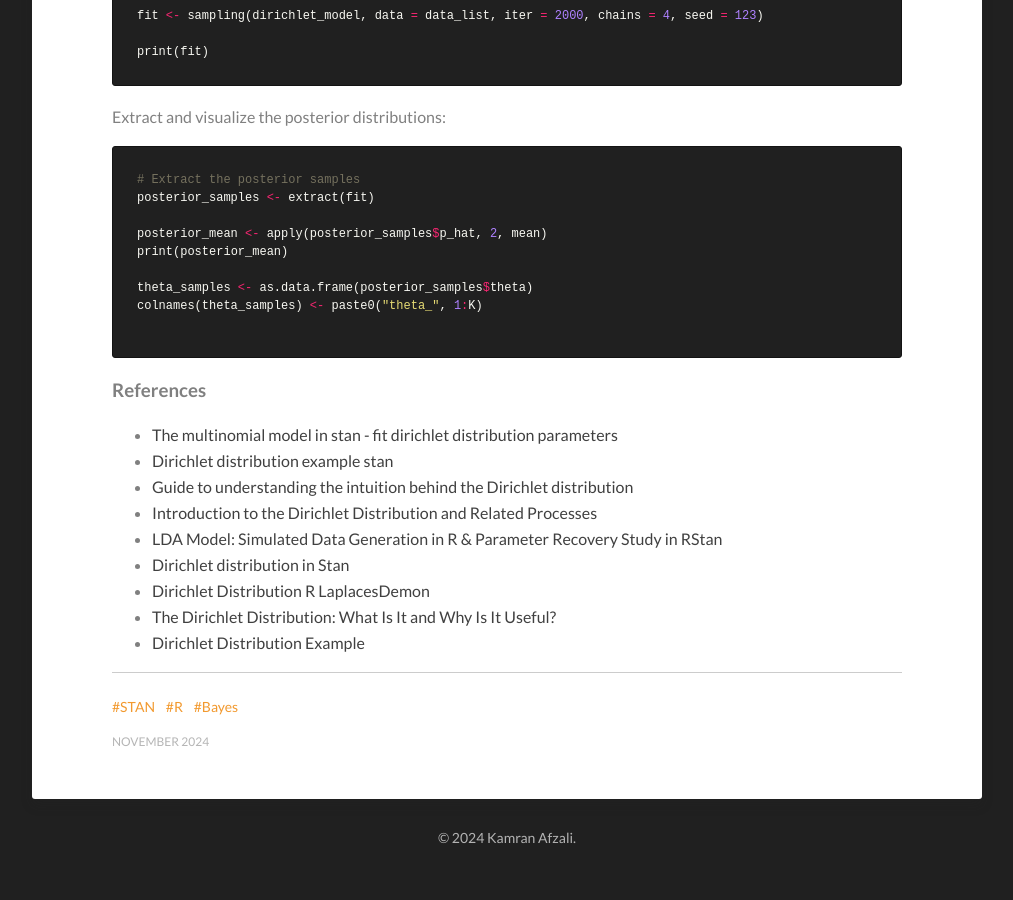
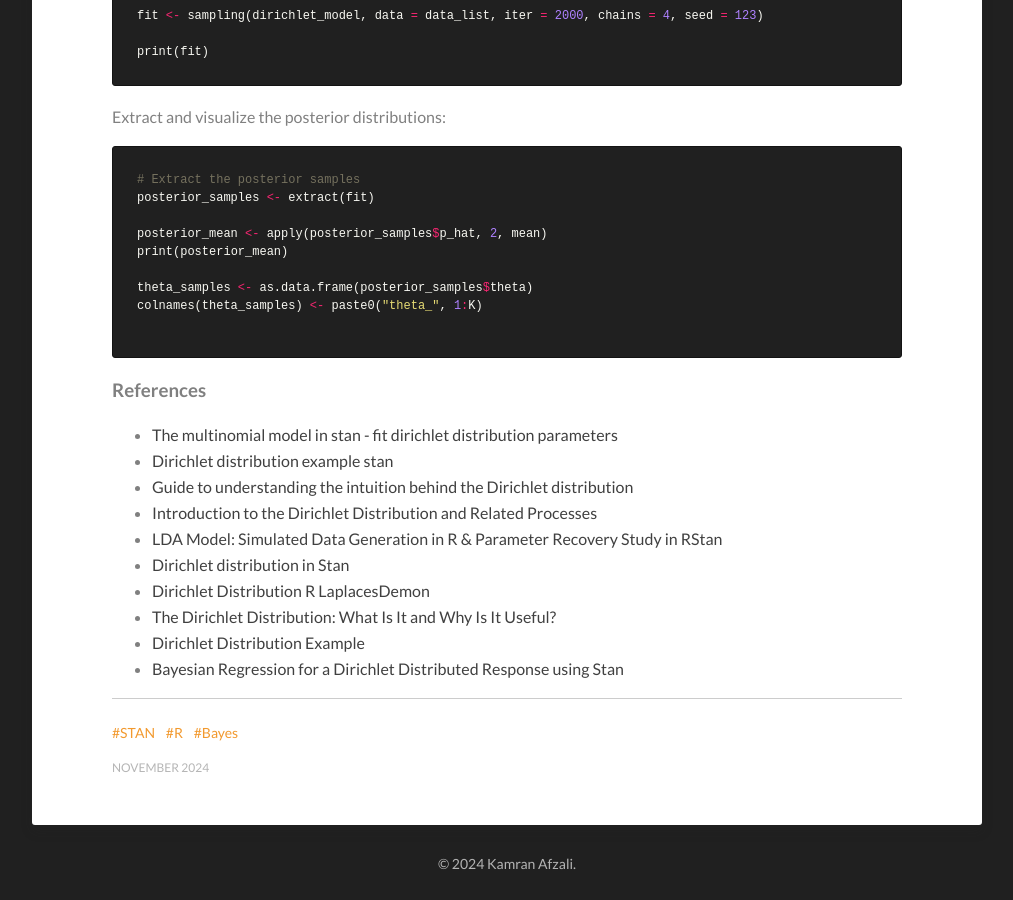
Before and after one commit to Kamran-Afzali/Kamran-Afzali.github.io, a Jekyll site: the page built from _posts/2024-11-25-Dirichlet_Distribution.md, in a window 1280 px wide and 900 px high, scrolled down 5137 px. Shown: the whole window, without its empty margins (133-1146 px from the left). Built offline with Jekyll 4.4.1, drawn with Linux system fonts in a browser that asks for light colours; formulas are drawn with MathJax 3; before the commit the page ends 6011 px from its top, so only the background shows below that.

Commit message:
Update 2024-11-25-Dirichlet_Distribution.md

```diff
--- a/_posts/2024-11-25-Dirichlet_Distribution.md
+++ b/_posts/2024-11-25-Dirichlet_Distribution.md
@@ -228,3 +228,4 @@
 - [Dirichlet Distribution R LaplacesDemon](https://search.r-project.org/CRAN/refmans/LaplacesDemon/html/dist.Dirichlet.html)
 - [The Dirichlet Distribution: What Is It and Why Is It Useful?](https://builtin.com/data-science/dirichlet-distribution)
 - [Dirichlet Distribution Example](https://rpubs.com/JanpuHou/295096)
+- [Bayesian Regression for a Dirichlet Distributed Response using Stan](https://arxiv.org/pdf/1808.06399)
```
